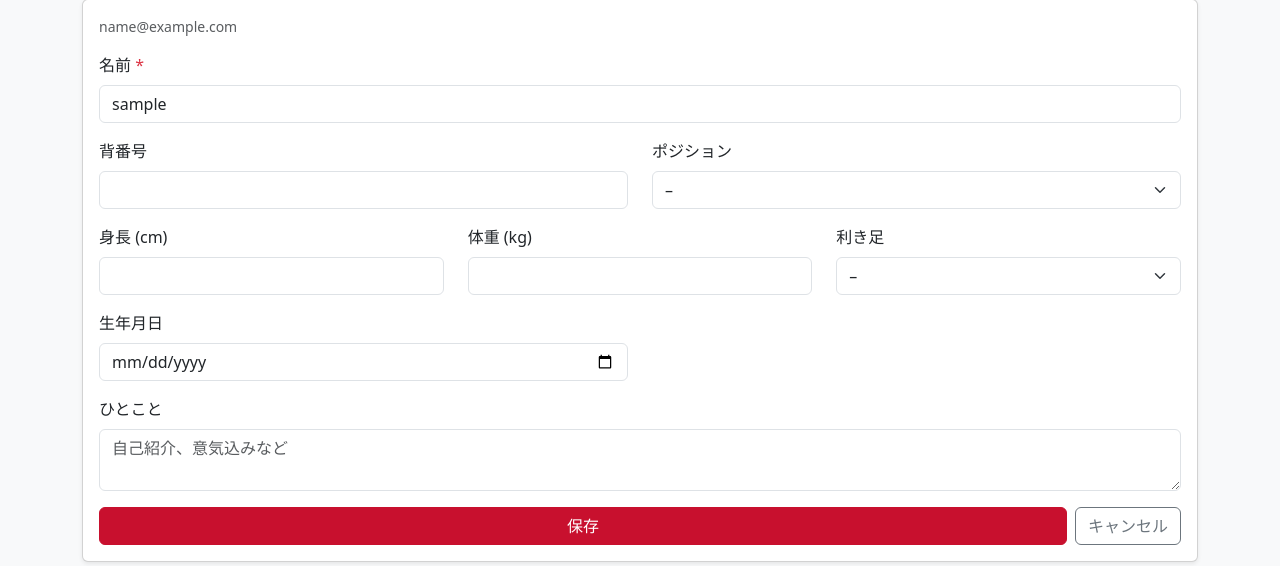
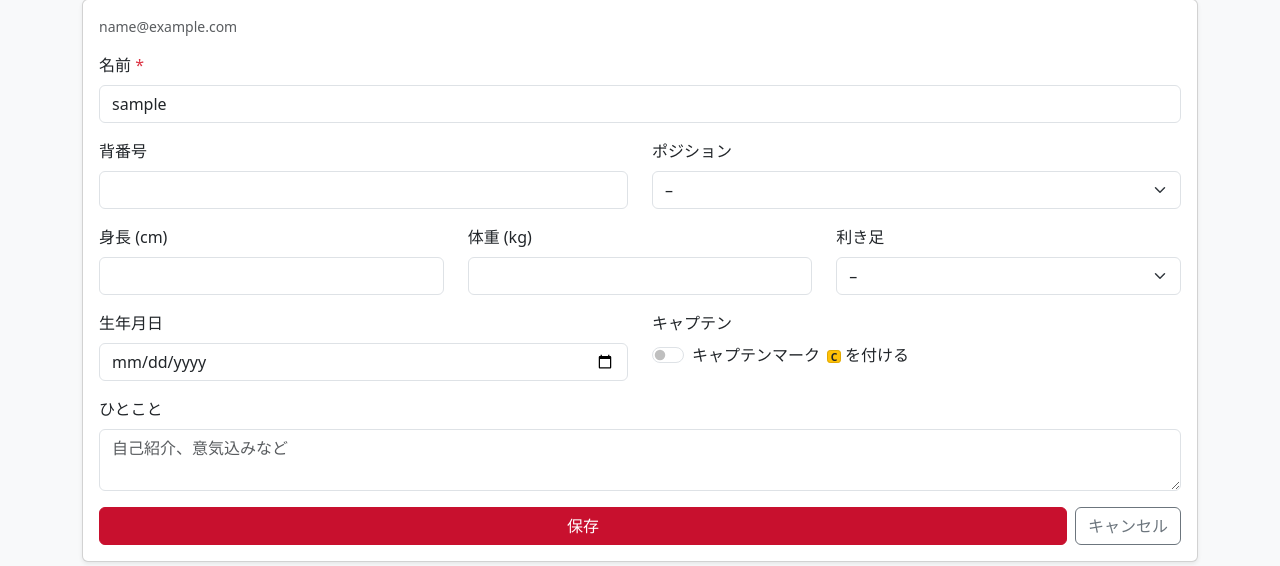
Before and after one commit to Haruto0011/NH0322WorkingSpace, a Flask app: page /members/1/edit in a window 1280 px wide. Shown: the part 137-703 px from the top of the page. Run offline with Flask 3, Linux system fonts and the light colour scheme; the visitor is signed in with stand-in values (Sample User, id 1); data comes from the database, SQL or seed files in the repository; some libraries are stand-ins or nearby versions.

Commit message:
feat: オーナーのワンクリックログイン、キャプテンマークを追加

```diff
--- a/course3_middleexam/teamapp/app.py
+++ b/course3_middleexam/teamapp/app.py
@@ -203,6 +203,15 @@ def registing():
 def login():
     if g.user and not g.demo:          # 本当にログイン済みならホームへ（デモ中は別ユーザで入り直せる）
         return redirect(url_for("index"))
+    # デモモード中は「ログイン」を押すだけでオーナー（自分）のアカウントに入る。
+    # 通常のログイン画面を出したいときは /login?form=1
+    if config.DEMO_MODE and not request.args.get("form"):
+        owner = db.query("select * from users where email = %s", (config.OWNER_EMAIL.lower(),), one=True)
+        if owner:
+            session.permanent = True
+            session["uid"] = owner["uid"]
+            flash(f"{owner['uname']} としてログインしました。", "success")
+            return redirect(url_for("index"))
     return render_template("login.html", title="ログイン")
 
 
@@ -939,7 +948,7 @@ def post_pin(pid):
 def _lineup(eid):
     """先発 / 控え のメンバー一覧"""
     rows = db.query("""
-        select l.role, u.uid, u.uname, u.number, u.position
+        select l.role, u.uid, u.uname, u.number, u.position, u.captain
         from lineups l
         join users u on u.uid = l.uid
         where l.eid = %s
@@ -1080,7 +1089,7 @@ def album():
 @login_required
 def members():
     rows = db.query("""
-        select uid, uname, number, position, role
+        select uid, uname, number, position, role, captain
         from users
         order by coalesce(number, 999), uname
     """)
@@ -1164,7 +1173,7 @@ def member_detail(uid):
                            season=config.CURRENT_SEASON)
 
 
-def _save_profile(uid, allow_role=False):
+def _save_profile(uid, allow_role=False, is_admin=False):
     """プロフィール編集フォームの内容を保存する（自分用と管理者用で共通）。
     エラーメッセージを返す（問題なければ None）"""
     f = request.form
@@ -1195,6 +1204,8 @@ def _save_profile(uid, allow_role=False):
 
     if allow_role and f.get("role") in ("admin", "member"):
         db.execute("update users set role = %s where uid = %s", (f.get("role"), uid))
+    if is_admin:
+        db.execute("update users set captain = %s where uid = %s", (1 if f.get("captain") == "on" else 0, uid))
     return None
 
 
@@ -1219,7 +1230,7 @@ def member_edit(uid):
         abort(404)
     if request.method == "POST":
         # 自分自身の管理者権限は外せない（管理者が誰もいなくなるのを防ぐ）
-        err = _save_profile(uid, allow_role=(uid != g.user["uid"]))
+        err = _save_profile(uid, allow_role=(uid != g.user["uid"]), is_admin=True)
         flash(err or f"{request.form.get('uname', '').strip()} さんのプロフィールを更新しました。",
               "danger" if err else "success")
         return redirect(url_for("member_edit", uid=uid) if err else url_for("member_detail", uid=uid))
--- a/course3_middleexam/teamapp/config.py
+++ b/course3_middleexam/teamapp/config.py
@@ -22,6 +22,12 @@ CURRENT_SEASON = "2026"
 DEMO_MODE = True
 DEMO_USER_EMAIL = "admin@example.com"   # seed.py が作る管理者
 
+# 自分（オーナー）のアカウント。seed.py がこの内容で管理者として作る。
+# デモモード中は「ログイン」ボタンを押すだけでこのアカウントに入れる（本番では通常のログイン画面になる）
+OWNER_NAME = "はると"
+OWNER_EMAIL = "harutosr1@gmail.com"
+OWNER_PASSWORD = "pass1234"             # 本番運用の前に必ず変える
+
 # セッション（ログイン状態）の暗号化に使う鍵。好きな文字列に変えてもよい
 SECRET_KEY = "6c424ac5d16d778bc1b14afa2c02b1c3"
 
--- a/course3_middleexam/teamapp/init_db.py
+++ b/course3_middleexam/teamapp/init_db.py
@@ -23,6 +23,7 @@ MIGRATIONS = [
     ("users に birthdate 列を追加", "alter table users add column birthdate date"),
     ("users に foot 列を追加", "alter table users add column foot text"),
     ("users に intro 列を追加", "alter table users add column intro text"),
+    ("users に captain 列を追加", "alter table users add column captain integer not null default 0"),
 ]
 
 if config.DB_KIND == "sqlite":
--- a/course3_middleexam/teamapp/schema_postgres.sql
+++ b/course3_middleexam/teamapp/schema_postgres.sql
@@ -15,6 +15,7 @@ create table if not exists users (
   birthdate  date,                            -- 生年月日
   foot       text,                            -- 利き足 '右' / '左' / '両'
   intro      text,                            -- 自己紹介・ひとこと
+  captain    integer not null default 0,      -- 1 ならキャプテン
   created_at timestamp default current_timestamp
 );
 
--- a/course3_middleexam/teamapp/schema_sqlite.sql
+++ b/course3_middleexam/teamapp/schema_sqlite.sql
@@ -14,6 +14,7 @@ create table if not exists users (
   birthdate  date,                            -- 生年月日
   foot       text,                            -- 利き足 '右' / '左' / '両'
   intro      text,                            -- 自己紹介・ひとこと
+  captain    integer not null default 0,      -- 1 ならキャプテン
   created_at timestamp default current_timestamp
 );
 
--- a/course3_middleexam/teamapp/static/css/style.css
+++ b/course3_middleexam/teamapp/static/css/style.css
@@ -486,3 +486,26 @@ body {
 .card.answered-no {
   border-left: .35rem solid #6c757d;     /* 欠席＝灰色の帯 */
 }
+
+/* ---------- キャプテンマーク（腕章風の黄色い C） ---------- */
+.captain-mark {
+  display: inline-block;
+  min-width: 1.5em;
+  height: 1.5em;
+  line-height: 1.5em;
+  margin-left: .3em;
+  border-radius: .3em;
+  background: #ffc107;
+  color: #212529;
+  font-size: .8rem;
+  font-weight: 800;
+  text-align: center;
+  vertical-align: middle;
+  border: 1px solid #e0a800;
+}
+.captain-mark.sm {
+  min-width: 1.3em;
+  height: 1.3em;
+  line-height: 1.3em;
+  font-size: .65rem;
+}
--- a/course3_middleexam/teamapp/templates/event_detail.html
+++ b/course3_middleexam/teamapp/templates/event_detail.html
@@ -145,6 +145,7 @@
       {% for m in lineup[role] %}
       <a href="{{ url_for('member_detail', uid=m.uid) }}" class="member-chip text-decoration-none text-body">
         {% if m.number %}<span class="chip-number">{{ m.number }}</span>{% endif %}{{ m.uname }}
+        {% if m.captain %}<span class="captain-mark sm">C</span>{% endif %}
         {% if m.position %}<small class="text-muted">{{ m.position }}</small>{% endif %}
       </a>
       {% endfor %}
--- a/course3_middleexam/teamapp/templates/login.html
+++ b/course3_middleexam/teamapp/templates/login.html
@@ -23,6 +23,7 @@
     </div>
   </div>
   <p class="text-center small mt-3">はじめての方は <a href="{{ url_for('regist') }}">こちら</a> から登録</p>
+  {% if g.demo %}<p class="text-center small text-muted">デモモード中です。<a href="{{ url_for('index') }}">ログインせずに見る</a></p>{% endif %}
 </div>
 
 {% endblock %}
--- a/course3_middleexam/teamapp/templates/member_detail.html
+++ b/course3_middleexam/teamapp/templates/member_detail.html
@@ -11,6 +11,7 @@
       <div class="min-w-0">
         <h1 class="h4 mb-1">{{ u.uname }}</h1>
         {% if u.position %}<span class="badge bg-light text-dark border">{{ u.position }}</span>{% endif %}
+        {% if u.captain %}<span class="captain-mark">C</span> <span class="small text-muted">キャプテン</span>{% endif %}
         {% if u.role == 'admin' %}<span class="badge bg-dark">管理者</span>{% endif %}
       </div>
     </div>
--- a/course3_middleexam/teamapp/templates/members.html
+++ b/course3_middleexam/teamapp/templates/members.html
@@ -14,6 +14,7 @@
     <div>
       <span class="number-badge">{{ m.number if m.number else '–' }}</span>
       <span class="ms-2">{{ m.uname }}</span>
+      {% if m.captain %}<span class="captain-mark" title="キャプテン">C</span>{% endif %}
     </div>
     <div>
       {% if m.role == 'admin' %}<span class="badge bg-dark">管理者</span>{% endif %}
--- a/course3_middleexam/teamapp/templates/profile.html
+++ b/course3_middleexam/teamapp/templates/profile.html
@@ -53,6 +53,15 @@
           <label class="form-label">生年月日</label>
           <input type="date" class="form-control" name="birthdate" value="{{ u.birthdate or '' }}">
         </div>
+        {% if is_admin_edit %}
+        <div class="col-12 col-sm-6 mb-3">
+          <label class="form-label d-block">キャプテン</label>
+          <div class="form-check form-switch mt-2">
+            <input class="form-check-input" type="checkbox" name="captain" id="captain" {% if u.captain %}checked{% endif %}>
+            <label class="form-check-label" for="captain">キャプテンマーク <span class="captain-mark sm">C</span> を付ける</label>
+          </div>
+        </div>
+        {% endif %}
         {% if is_admin_edit and u.uid != g.user.uid %}
         <div class="col-12 col-sm-6 mb-3">
           <label class="form-label">権限</label>
```
Also changed, not shown: course3_middleexam/teamapp/seed.py (+9 -5 lines), course3_middleexam/teamapp/README.md.
